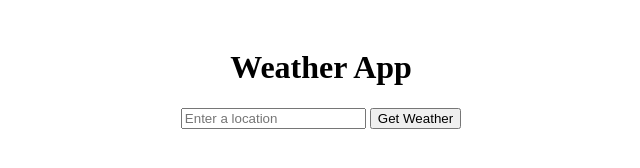
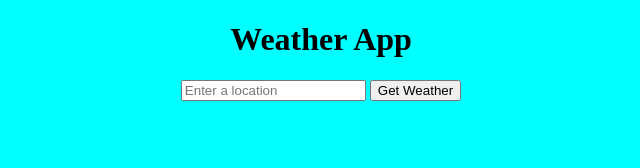
Before and after one commit to Flash1105/WeatherAppProject-1-, a plain HTML site: page index.html in a window 1280 px wide. Shown: the whole page, without its empty margins (319-959 px from the left). Drawn offline with Linux system fonts and the light colour scheme.

Commit message:
Update styles.css

```diff
--- a/styles.css
+++ b/styles.css
@@ -1,6 +1,8 @@
-.container {
+body {
     text-align: center;
-    padding: 20px;
+    padding: 0;
+    margin: 0;
+    background-color: aqua;
   }
 
   #weather-info {
```
